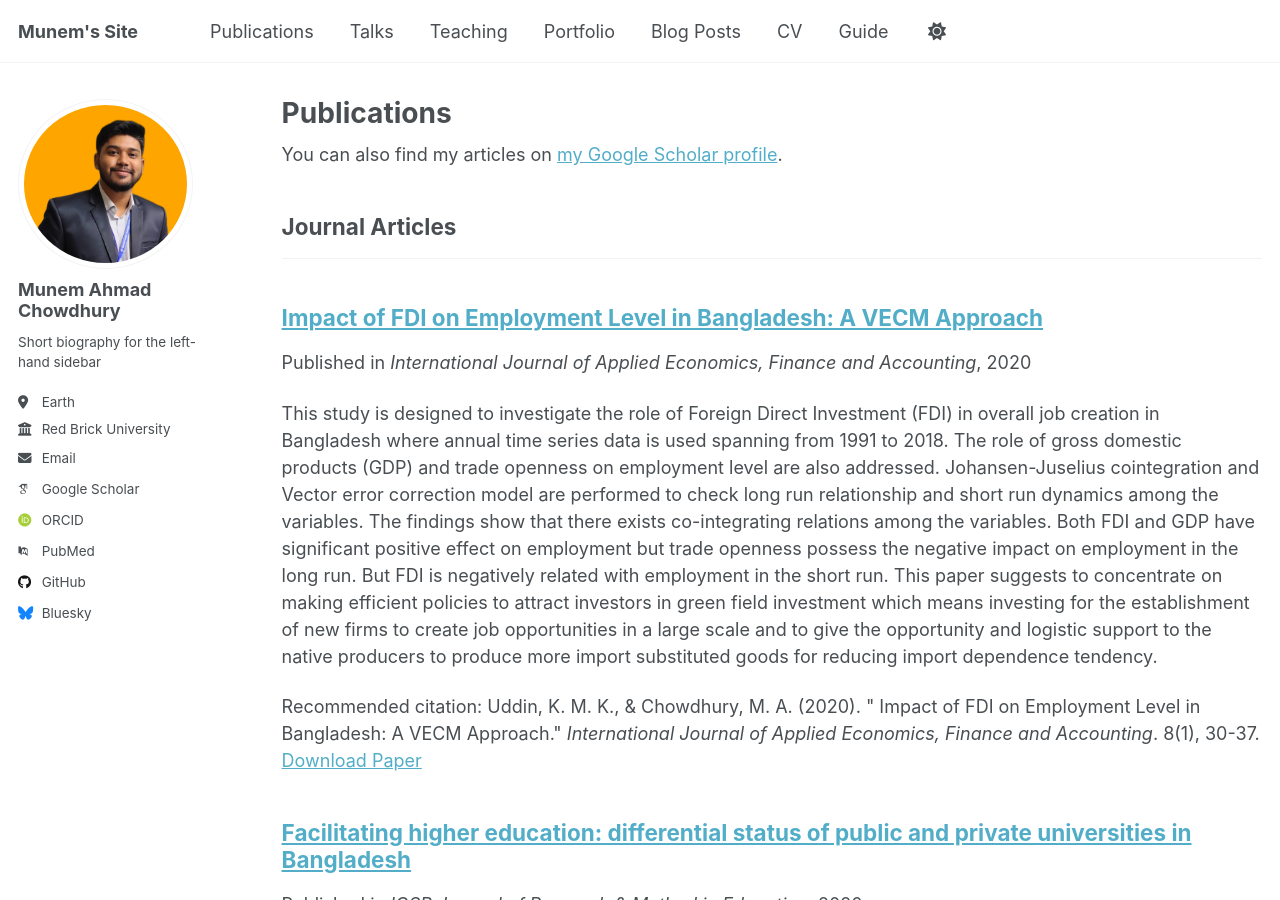
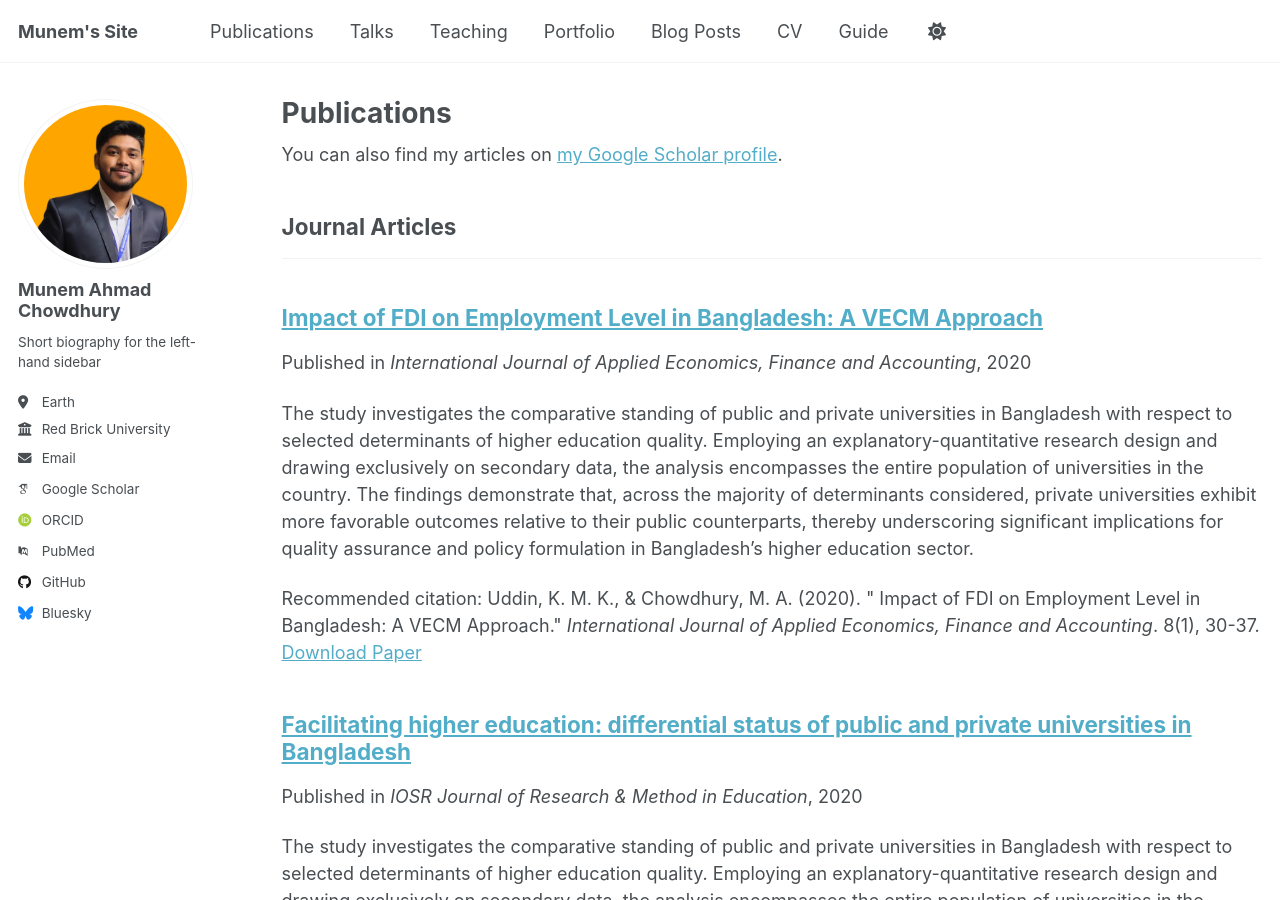
Before and after one commit to munemahmad/munemahmad.github.io, a Jekyll site: the page built from _pages/publications.html, in a window 1280 px wide and 900 px high. Built offline with Jekyll 4.4.1, drawn with Linux system fonts in a browser that asks for light colours; some web fonts are replaced; a script that is not in the unit is left out.

Commit message:
Update paper2.md

```diff
--- a/_publications/paper2.md
+++ b/_publications/paper2.md
@@ -3,6 +3,7 @@ title: "Impact of FDI on Employment Level in Bangladesh: A VECM Approach"
 collection: publications
 category: manuscripts
 permalink: /publication/paper2
+excerpt: 'The study investigates the comparative standing of public and private universities in Bangladesh with respect to selected determinants of higher education quality. Employing an explanatory-quantitative research design and drawing exclusively on secondary data, the analysis encompasses the entire population of universities in the country. The findings demonstrate that, across the majority of determinants considered, private universities exhibit more favorable outcomes relative to their public counterparts, thereby underscoring significant implications for quality assurance and policy formulation in Bangladesh’s higher education sector.'
 date: 2020-10-22
 venue: 'International Journal of Applied Economics, Finance and Accounting'
 paperurl: 'http://munemahmadchowdhury.github.io/files/paper2.pdf'
```
